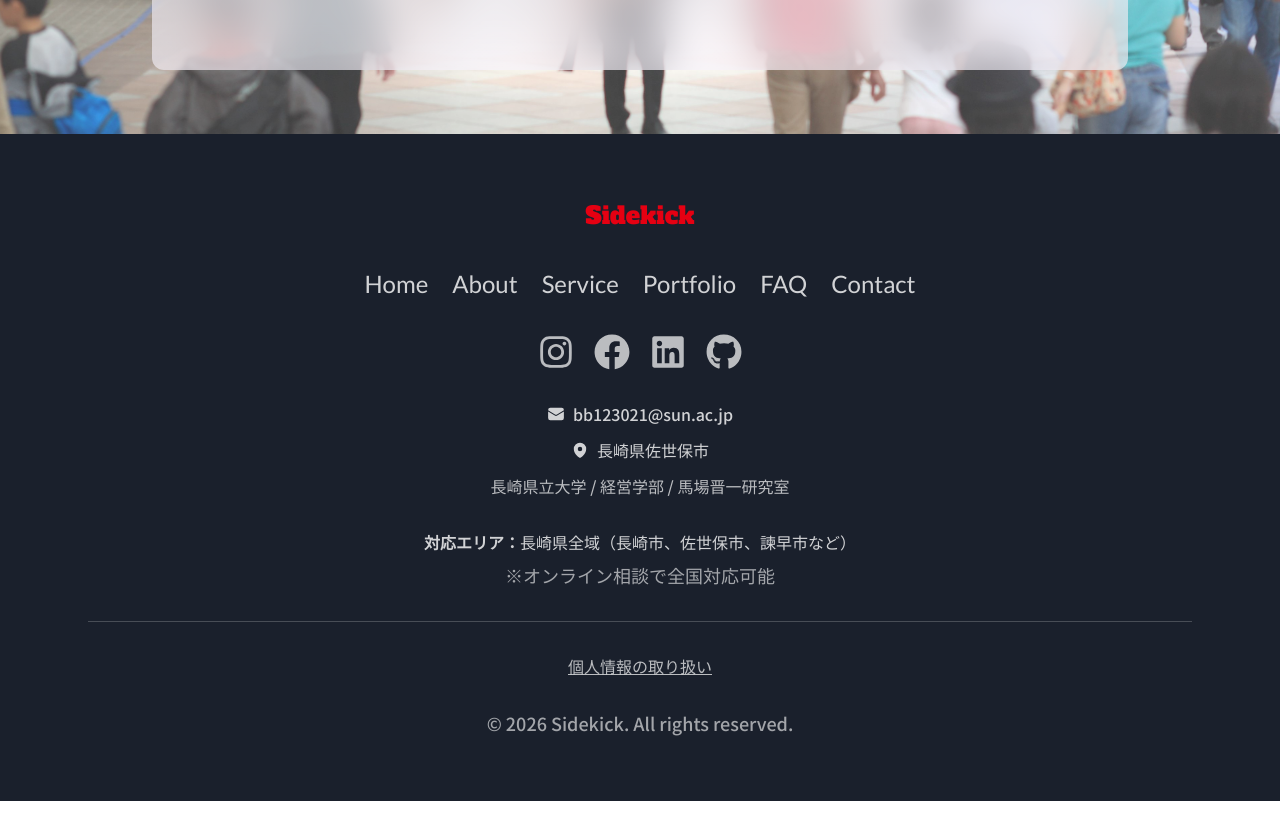
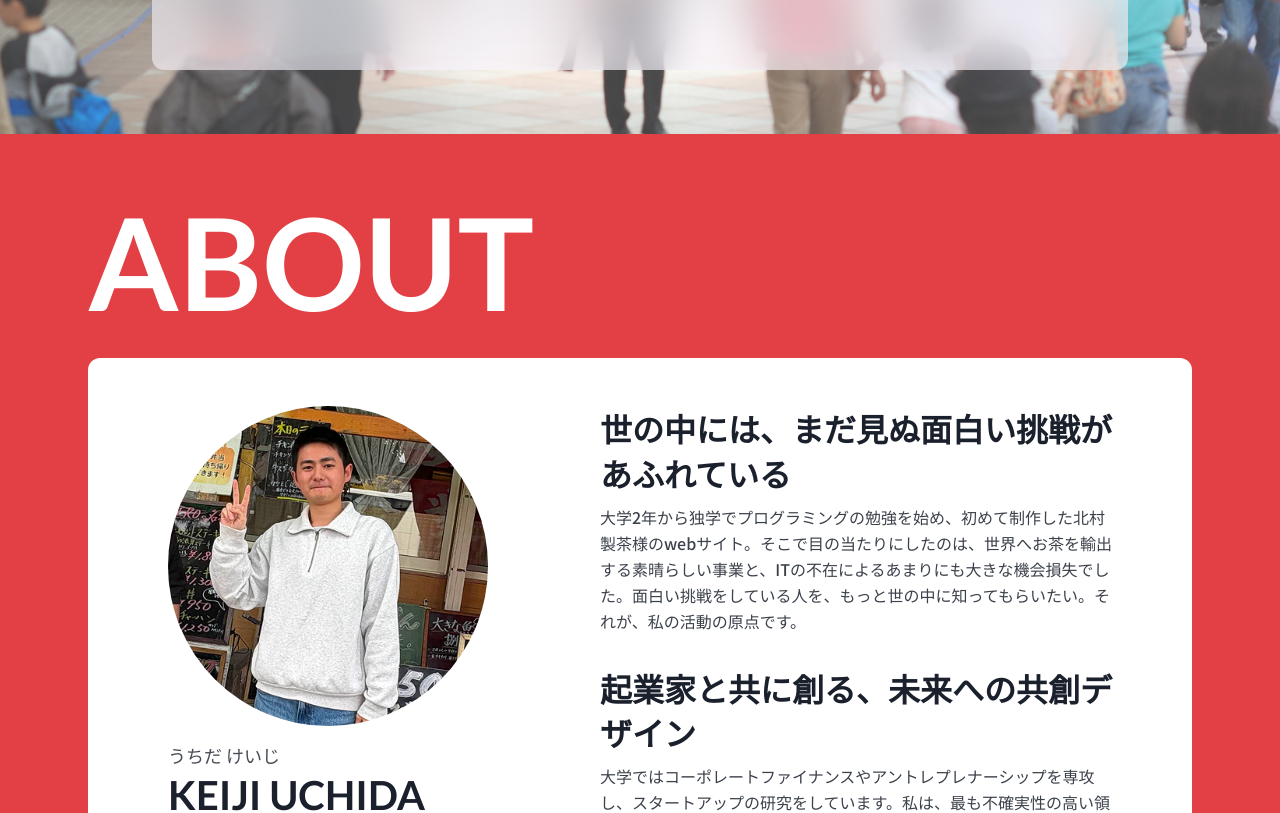
Before and after one commit to TomRiddle-Diary/Sidekick-website, a Next.js app: page /about in a window 1280 px wide. Shown: the part 1160-1973 px from the top of the page. Built offline with nearby package versions, Linux system fonts and the light colour scheme.

Commit message:
Add about sec

```diff
--- a/app/about/page.tsx
+++ b/app/about/page.tsx
@@ -4,6 +4,7 @@ import Image from 'next/image';
 import { motion } from 'framer-motion';
 import Header from '../components/Header';
 import Footer from '../components/Footer';
+import About from '../components/About';
 
 export default function AboutPage() {
   return (
@@ -71,7 +72,7 @@ export default function AboutPage() {
                 <h2 className="text-[32px] lg:text-[40px] font-lato font-bold leading-tight" style={{color: '#E04B7C'}}>
                   Vision
                 </h2>
-                <p className="text-[18px] lg:text-[24px] font-noto font-medium text-main leading-[200%]">
+                <p className="text-[18px] lg:text-[24px] font-noto font-medium text-main leading-loose">
                   長崎・佐世保の素晴らしい事業がWebサイトを通じて正しく評価され、<br />
                   次世代へと活気が受け継がれる未来
                 </p>
@@ -82,7 +83,7 @@ export default function AboutPage() {
                 <h2 className="text-[32px] lg:text-[40px] font-lato font-bold leading-tight" style={{color: '#FF8989'}}>
                   Value
                 </h2>
-                <p className="text-[18px] lg:text-[24px] font-noto font-medium text-main leading-[200%]">
+                <p className="text-[18px] lg:text-[24px] font-noto font-medium text-main leading-loose">
                   対話を通じて事業への熱意を汲み取り、<br className='hidden lg:inline' />
                   技術を通じて正しく届ける、<br />
                   作って終わらないITパートナーとして共に歩む
@@ -93,6 +94,9 @@ export default function AboutPage() {
         </div>
       </section>
 
+      {/* 自己紹介セクション */}
+      <About />
+
       <Footer />
     </main>
   );
--- a/app/components/About.tsx
+++ b/app/components/About.tsx
@@ -42,7 +42,7 @@ const textVariants = {
 
 export default function About() {
   return (
-    <section id="about" aria-labelledby="about-heading" className="relative overflow-hidden bg-dark-red py-8 lg:py-16">
+    <section id="about" aria-labelledby="about-heading" className="relative overflow-hidden bg-deep-pink py-8 lg:py-16">
       <div className="mx-auto max-w-6xl px-6">
         {/* Section Title */}
         <motion.h2
```
